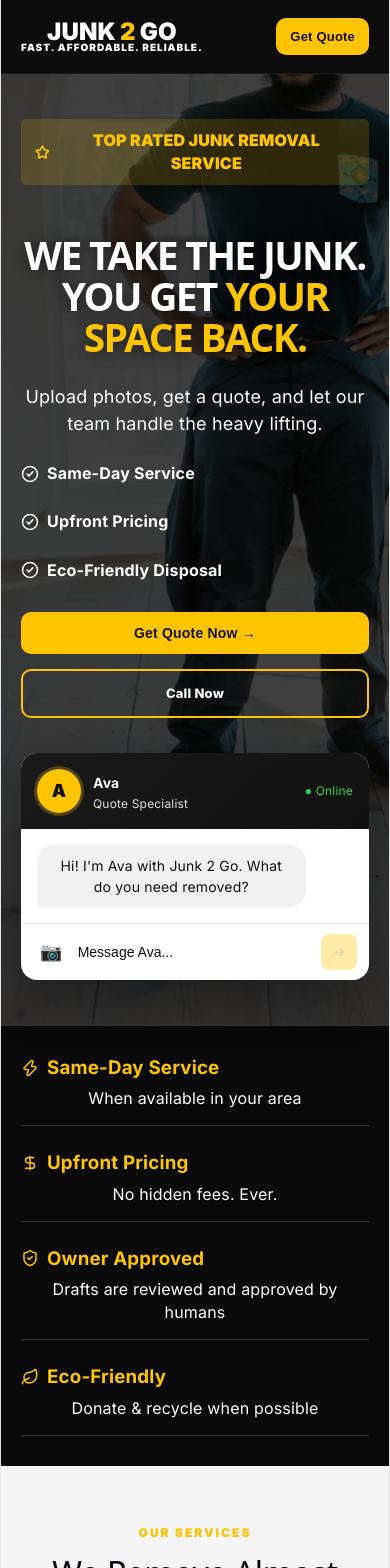
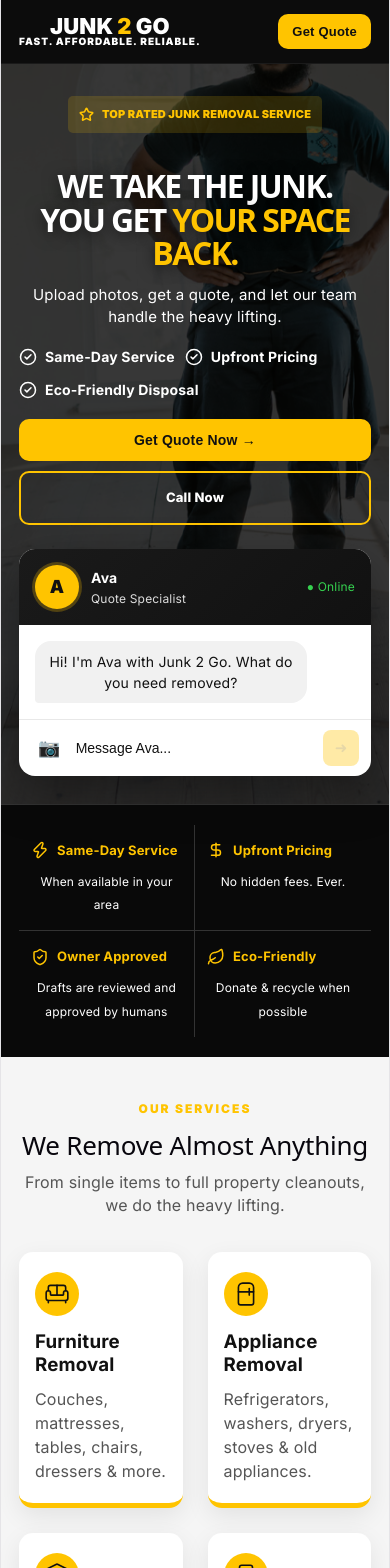
Before and after one commit to justinhaynes023-a11y/Junk2go, a React (Vite) app in the folder FrontEnd/: page / in a window 390 px wide. Shown: the top 1568 px of the page. Built offline with nearby package versions, Linux system fonts and the light colour scheme.

Commit message:
mobile compact

```diff
--- a/FrontEnd/src/App.css
+++ b/FrontEnd/src/App.css
@@ -776,11 +776,11 @@ footer a {
 @media (max-width: 950px) {
   .navbar {
     height: auto;
-    padding: 18px 20px;
+    padding: 14px 18px;
   }
 
   .brand {
-    font-size: 24px;
+    font-size: 22px;
   }
 
   .nav-links {
@@ -788,43 +788,58 @@ footer a {
   }
 
   .nav-button {
-    padding: 11px 14px;
+    padding: 10px 14px;
     font-size: 13px;
   }
 
   .hero {
     min-height: auto;
-    padding: 45px 20px;
+    padding: 32px 18px 28px;
     flex-direction: column;
     align-items: flex-start;
     background-position: center;
   }
 
   .hero-overlay {
-    background: rgba(0, 0, 0, 0.75);
+    background: rgba(0, 0, 0, 0.78);
   }
 
   .hero-content {
     width: 100%;
   }
 
+  .badge {
+    margin-bottom: 16px;
+    font-size: 11px;
+    padding: 7px 11px;
+  }
+
   .hero h1 {
-    font-size: 39px;
+    font-size: 32px;
+    margin-bottom: 14px;
   }
 
   .hero-text {
-    font-size: 18px;
+    font-size: 15px;
+    margin-bottom: 16px;
   }
 
-  .hero-points,
+  .hero-points {
+    gap: 10px;
+    margin-bottom: 18px;
+    font-size: 14px;
+  }
+
   .hero-buttons {
     flex-direction: column;
+    gap: 10px;
   }
 
   .hero-buttons button,
   .hero-buttons a {
     width: 100%;
     text-align: center;
+    padding: 13px 18px;
   }
 
   .chat-card {
@@ -832,51 +847,98 @@ footer a {
     right: auto;
     bottom: auto;
     width: 100%;
-    margin-top: 35px;
+    margin-top: 24px;
   }
 
-  .feature-bar,
+  .feature-bar {
+    grid-template-columns: 1fr 1fr;
+    padding: 20px 18px;
+    gap: 0;
+  }
+
+  .feature-bar div {
+    padding: 14px 12px;
+    border-right: 1px solid #333;
+    border-bottom: 1px solid #333;
+  }
+
+  .feature-bar div:nth-child(2n) {
+    border-right: none;
+  }
+
+  .feature-bar div:nth-last-child(-n+2) {
+    border-bottom: none;
+  }
+
+  .feature-bar h3 {
+    font-size: 13px;
+  }
+
+  .feature-bar p {
+    font-size: 12px;
+  }
+
   .service-grid,
-  .service-area,
-  .step-grid,
-  .stats {
+  .step-grid {
+    grid-template-columns: 1fr 1fr;
+  }
+
+  .service-area {
     grid-template-columns: 1fr;
   }
 
-  .feature-bar {
-    padding: 30px 20px;
+  .services,
+  .how {
+    padding: 40px 18px;
   }
 
-  .feature-bar div {
-    border-right: none;
-    border-bottom: 1px solid #333;
-    padding-bottom: 15px;
-  }
-
-  .services,
-  .how,
   .service-area {
-    padding: 55px 20px;
+    padding: 40px 18px;
   }
 
   .services h2,
   .service-area h2,
   .how h2 {
-    font-size: 32px;
+    font-size: 26px;
+  }
+
+  .service-card,
+  .step-card {
+    padding: 20px 16px;
+  }
+
+  .icon {
+    width: 44px;
+    height: 44px;
+    margin-bottom: 14px;
   }
 
   .map-box {
-    height: 320px;
+    height: 260px;
   }
 
   .stats {
-    width: calc(100% - 40px);
-    margin: 35px 20px;
+    grid-template-columns: 1fr 1fr;
+    width: calc(100% - 36px);
+    margin: 28px 18px;
   }
 
   .stats div {
+    padding: 20px 16px;
+    border-right: 1px solid #333;
+    border-bottom: 1px solid #333;
+  }
+
+  .stats div:nth-child(2n) {
     border-right: none;
-    border-bottom: 1px solid #333;
+  }
+
+  .stats div:nth-last-child(-n+2) {
+    border-bottom: none;
+  }
+
+  .stats h2 {
+    font-size: 28px;
   }
 
   .nav-phone,
@@ -887,27 +949,29 @@ footer a {
   }
 
   .reviews {
-    padding: 55px 20px;
+    padding: 40px 18px;
   }
-}
 
-@media (max-width: 950px) {
   .review-grid {
     grid-template-columns: 1fr;
   }
 
-  .reviews {
-    padding: 55px 20px;
+  .review-card {
+    padding: 20px 18px;
+  }
+
+  footer {
+    padding: 32px 18px;
   }
 
   .assistant-only {
-    padding: 36px 16px 60px;
-    gap: 24px;
+    padding: 30px 16px 50px;
+    gap: 20px;
     min-height: auto;
   }
 
   .assistant-intro h2 {
-    font-size: 26px;
+    font-size: 24px;
   }
 
   .assistant-page .chat-card {
@@ -916,7 +980,7 @@ footer a {
   }
 
   .assistant-page .chat-body {
-    max-height: 55vh;
+    max-height: 50vh;
   }
 
 }
```
